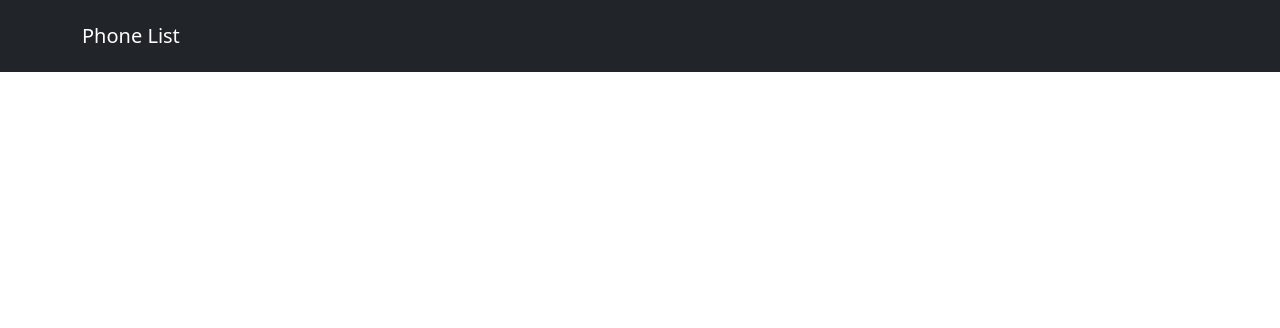
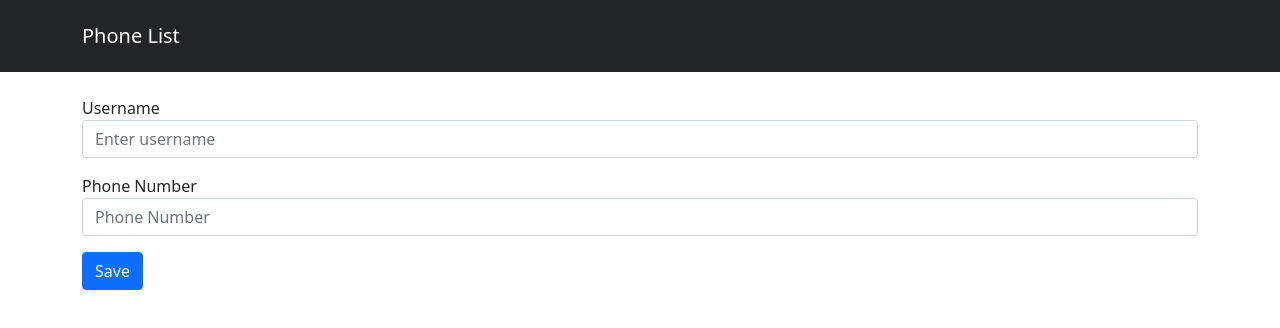
Before and after one commit to Evan1115/Mern-PhoneList, a React (Create React App) app in the folder client/: page /edit/1 in a window 1280 px wide. Shown: the top 328 px of the page. Built offline with nearby package versions, Linux system fonts and the light colour scheme; no server answers.

Commit message:
fixing bugs in edit feature

```diff
--- a/client/src/App.js
+++ b/client/src/App.js
@@ -1,4 +1,4 @@
-import React, { useState, useEffect } from 'react';
+import React from 'react';
 import { BrowserRouter as Router, Route } from "react-router-dom";
 import "bootstrap/dist/css/bootstrap.min.css";
 
@@ -14,8 +14,9 @@ function App() {
         <Navbar />
         <br />
         <Route path="/" exact component={PhoneList} />
+        <Route path="/edit/:id" component={EditPhoneList} />
         <Route path="/create" component={CreatePhoneList} />
-        <Router path="/edit/:id" component={EditPhoneList} />
+
       </div>
     </Router>
 
--- a/client/src/Components/edit-phonelist.js
+++ b/client/src/Components/edit-phonelist.js
@@ -10,6 +10,7 @@ export default function Editlist(props) {
     useEffect(() => {
 
         //get the specific data using the id behind the url
+        console.log(props.match.params.id)
         axios.get('/phonelist/' + props.match.params.id)
             .then(res => setList({
                 username: res.data.username,
@@ -35,12 +36,14 @@ export default function Editlist(props) {
             phonenumber: list.phonenumber
         }
 
-        axios.post("phonelist/add/", newList)
-            .then(res => res.json("list submitted!"))
+        console.log(newList)
+
+        axios.post("/phonelist/update/" + props.match.params.id, newList)
+            .then(res => window.location = "/")
             .catch(err => console.log(err))
 
         //redirect to home route
-        window.location("/")
+
 
     }
 
@@ -55,7 +58,7 @@ export default function Editlist(props) {
                         className="form-control"
                         placeholder="Enter username"
                         name="username"
-                        value={phonelist.username}
+                        value={list.username}
                         onChange={handleInputChange}
                         required></input>
 
@@ -66,7 +69,7 @@ export default function Editlist(props) {
                         className="form-control"
                         placeholder="Phone Number"
                         name="phonenumber"
-                        value={phonelist.phonenumber}
+                        value={list.phonenumber}
                         onChange={handleInputChange}
                         required></input>
                 </div>
--- a/client/src/Components/phonelist.js
+++ b/client/src/Components/phonelist.js
@@ -12,7 +12,7 @@ function List(props) {
             <td>{username}</td>
             <td>{phonenumber}</td>
             <td>
-                <Link to={"/edit/" + _id} className="text-decoration-none" >Edit</Link> | <a href="#" className="text-decoration-none" onClick={() => props.delete(_id)}>Delete</a>
+                <Link to={"/edit/" + _id} className="text-decoration-none">Edit</Link> | <a href="#" className="text-decoration-none" onClick={() => props.delete(_id)}>Delete</a>
             </td>
         </tr>
     );
```
